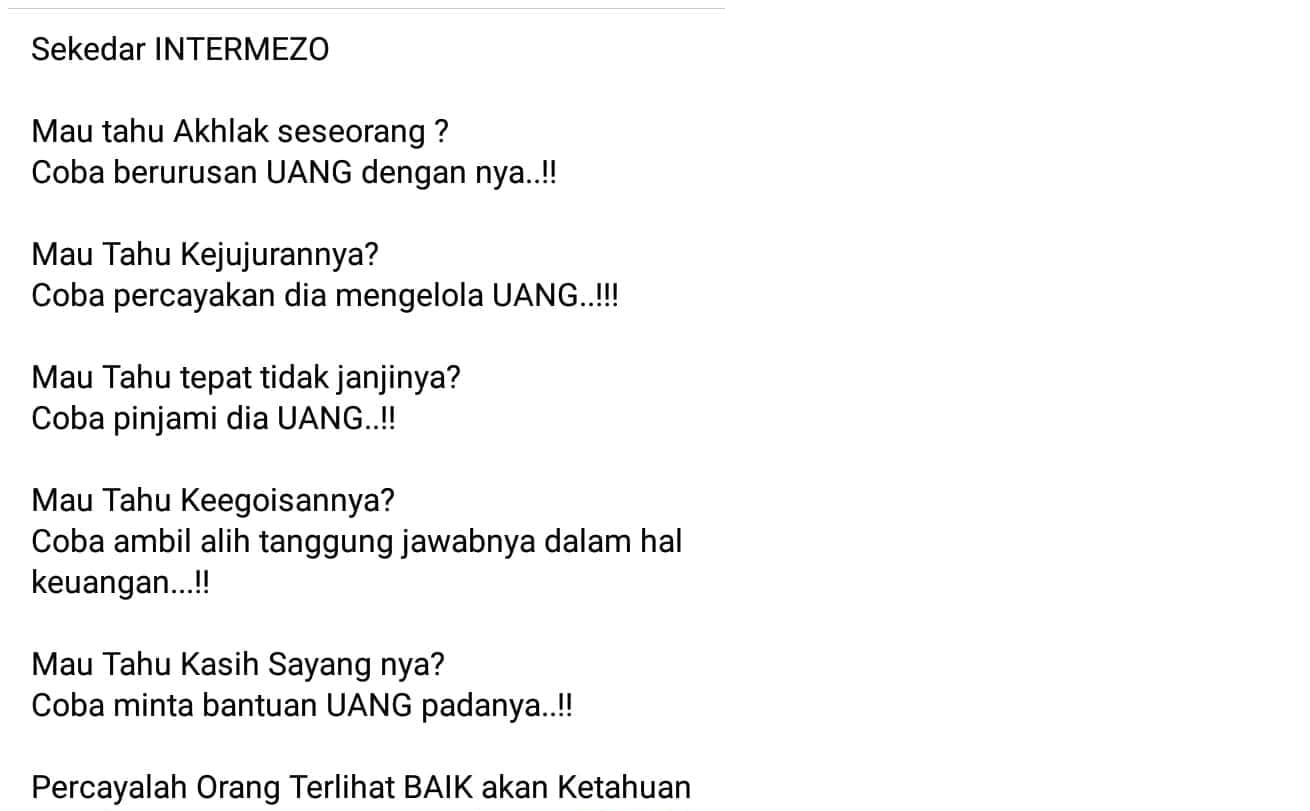
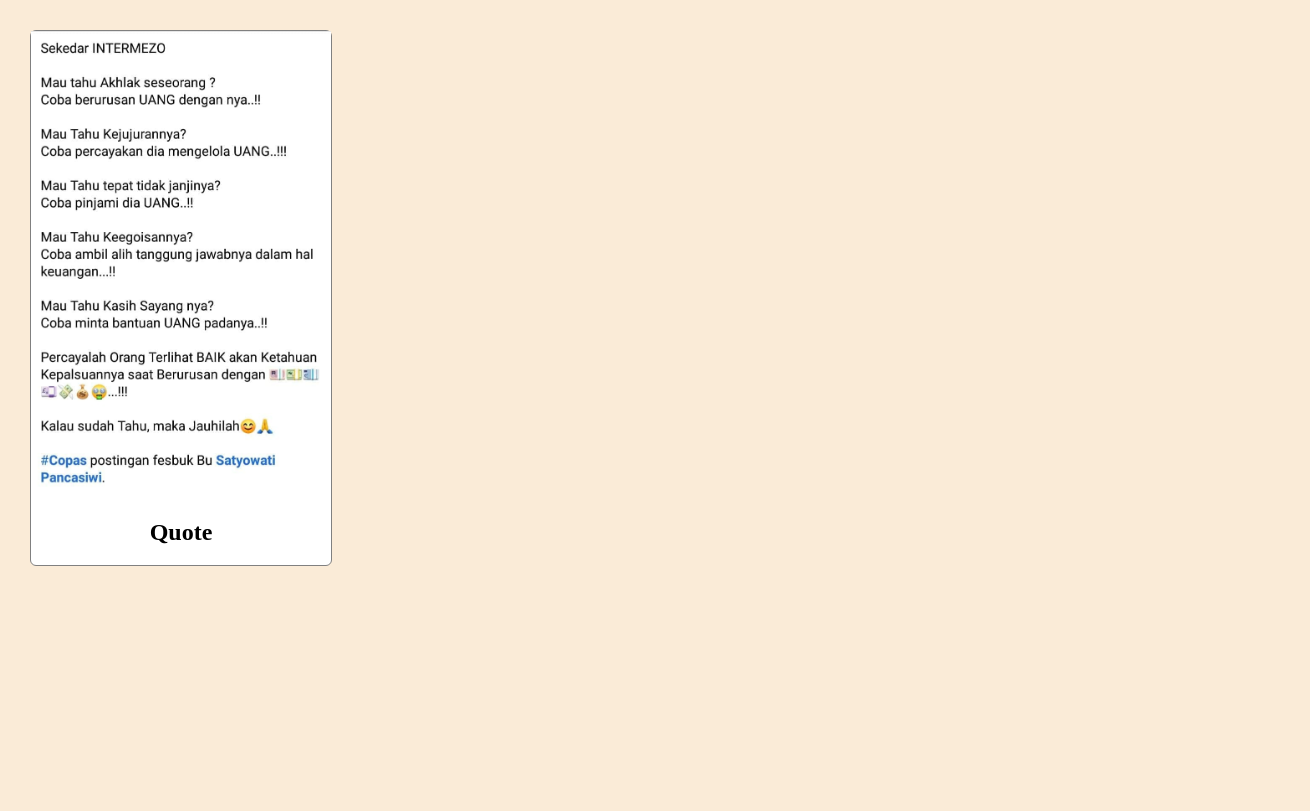
Before and after one commit to bradykaban/my-repo-from-remote, a plain HTML site: page index.html in a window 1280 px wide. Shown: the top 811 px of the page, 1310 px wide, since content can reach past the window. Drawn offline with Linux system fonts and the light colour scheme.

Commit message:
added initial style.css to style the example

```diff
--- a/index.html
+++ b/index.html
@@ -1,6 +1,7 @@
 <!DOCTYPE html>
 <html>
   <head>
+    <link rel="stylesheet" href="style.css">
   </head>
 
   <body>
--- /dev/null
+++ b/style.css
@@ -0,0 +1,21 @@
+body {
+    width: 100%;
+    margin: 30px;
+    background-color: antiquewhite;
+ }
+
+ #example-container{
+    max-width: 300px;
+    background-color: white;
+    border: 1px solid gray;
+    border-radius: 6px;
+ }
+
+ #example-image{
+    width: 100%;
+    height: auto;
+ }
+
+ #example-name{
+    text-align: center;
+ }
```
